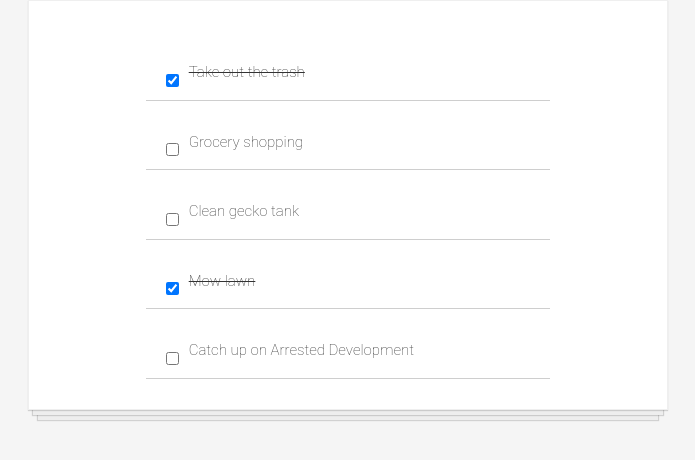
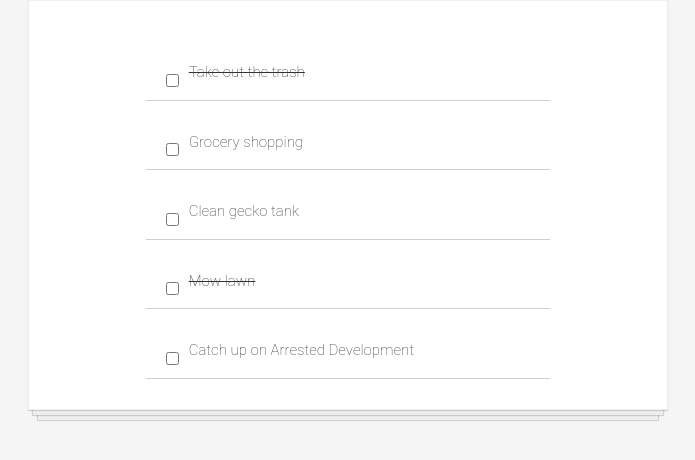
Before and after one commit to Tien96ng/todo-list, a React (Create React App) app: page / in a window 1280 px wide. Shown: the top 460 px of the page, without its empty margins (292-987 px from the left). Built offline with nearby package versions, Linux system fonts and the light colour scheme.

Commit message:
Made the functional component to a class component in App.
Took in the TODODATA as a state.

Fixed the unique key issue! Moved the key to the <TodoItem key={} /> because thats the element that needs it.

The component itself just displays what <TodoItem /> needs!

```diff
--- a/src/App.js
+++ b/src/App.js
@@ -1,22 +1,27 @@
-import React from "react"
-import TodoItem from "./components/TodoItem"
-import { TODODATA } from "./data/todoData"
+import React from "react";
+import TodoItem from "./components/TodoItem";
+import { TODODATA } from "./data/todoData";
 
-function App() {
-    let renderTodoItem = TODODATA.map(element => {
-      return(
+
+class App extends React.Component {
+  constructor(props) {
+    super(props)
+    this.state = {todoData: TODODATA}
+  }
+
+
+  render() {
+    let renderTodoItem = this.state.todoData.map(element => {
+      return (
         <TodoItem
-          id={element.id}
+          key={element.id}
           text={element.text}
           completed={element.completed}
         />
-      )
-    })
-    return (
-        <div className="todo-list">
-            {renderTodoItem}
-        </div>
-    )
+      );
+    });
+    return <div className="todo-list">{renderTodoItem}</div>;
+  }
 }
 
-export default App
+export default App;
--- a/src/components/TodoItem.js
+++ b/src/components/TodoItem.js
@@ -1,12 +1,14 @@
-import React from "react"
+import React from "react";
 
 function TodoItem(props) {
-    return (
-        <div className="todo-item" key={props.id}>
-            <input type="checkbox" checked={props.completed}/>
-            <p style={{textDecoration: props.completed ? 'line-through' : '' }}>{props.text}</p>
-        </div>
-    )
+  return (
+    <div className="todo-item">
+      <input type="checkbox" />
+      <p style={{ textDecoration: props.completed ? "line-through" : "" }}>
+        {props.text}
+      </p>
+    </div>
+  );
 }
 
-export default TodoItem
+export default TodoItem;
```
